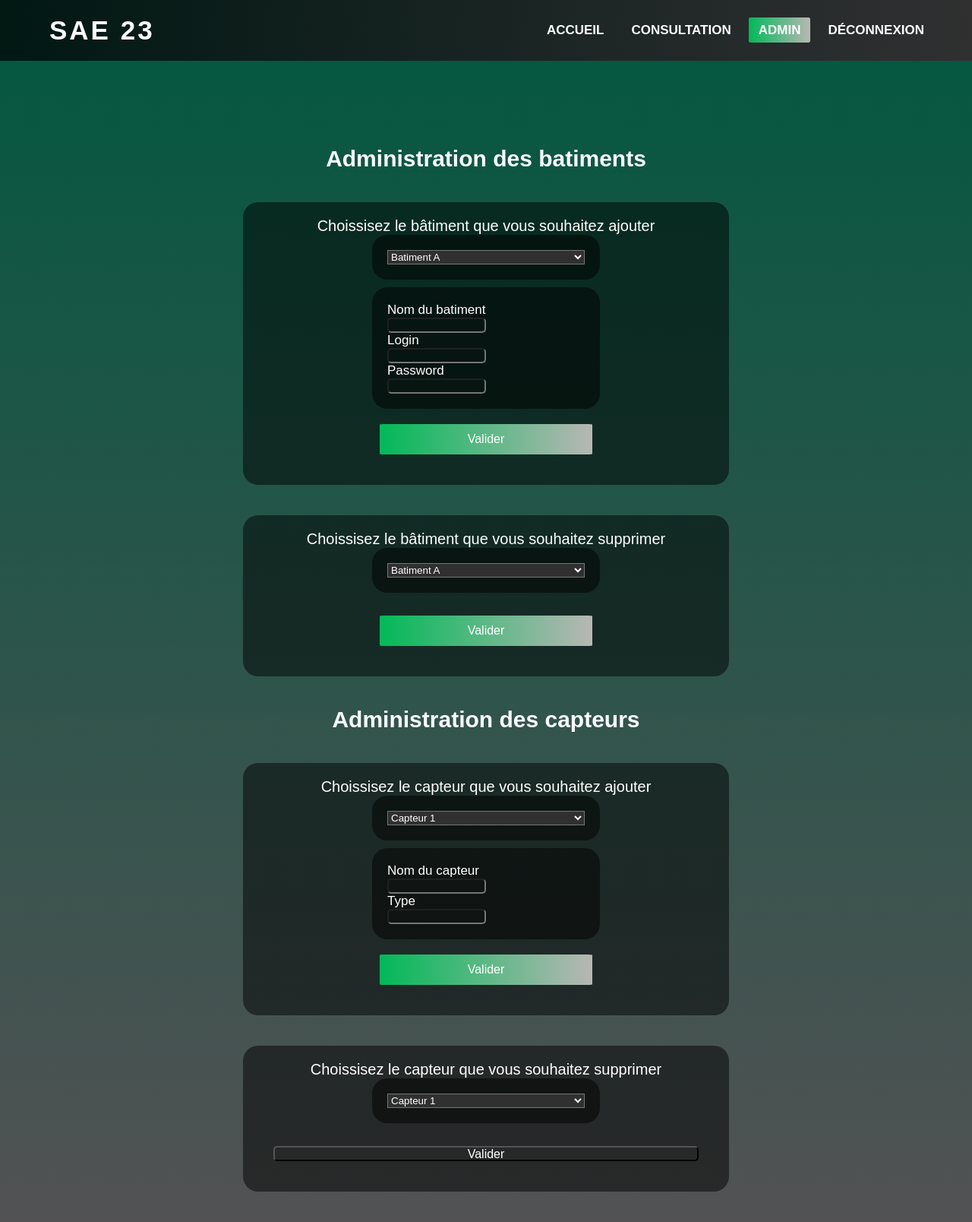
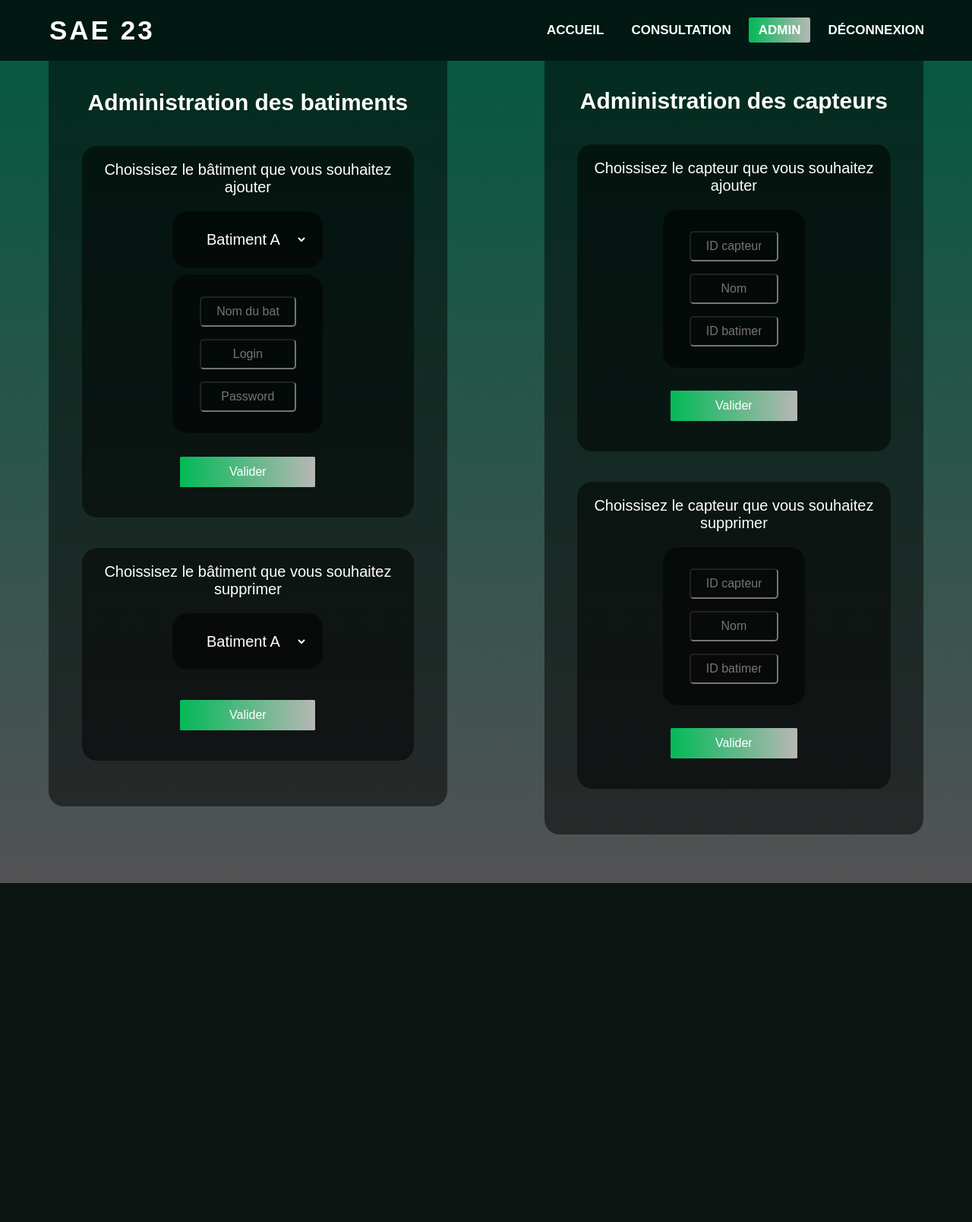
Before and after one commit to staringhan/SAE23, a PHP site: page /admin.php in a window 1280 px wide. Shown: the whole page at 76% size. After the commit the page ends 1162 px from the top, so only its background shows below. Run offline with PHP 8.4, Linux system fonts and the light colour scheme; a user stored in the database is signed in; some web fonts are replaced.

Commit message:
Modification fichier admin php

```diff
--- a/admin.php
+++ b/admin.php
@@ -42,7 +42,7 @@ if (!isset($_SESSION['admin']) || $_SESSION['admin'] !== true) {
 
 <main>
 
-
+<section class="parentG">
     <h2 class="hautpage">Administration des batiments</h2>
 
     <section class="admin">
@@ -59,14 +59,14 @@ if (!isset($_SESSION['admin']) || $_SESSION['admin'] !== true) {
             </section>
 
         <section class="form">
-                <label for="nom" class="texte">Nom du batiment</label><br>
-                <input type="text" id="nom" name="nom" value=""><br>
 
-                <label for="login" class="texte">Login</label><br>
-                <input type="text" id="login" name="login" value=""><br>
+                <input type="text" id="nom" name="nom" placeholder="Nom du batiment"><br>
 
-                <label for="nom" class="texte">Password</label><br>
-                <input type="text" id="mdp" name="mdp" value=""><br>
+
+                <input type="text" id="login" name="login" placeholder="Login"><br>
+
+
+                <input type="text" id="mdp" name="mdp" placeholder="Password"><br>
         </section>
             <section class="valid">
                 <input type="submit" value="Valider" class="valider" />
@@ -96,11 +96,13 @@ if (!isset($_SESSION['admin']) || $_SESSION['admin'] !== true) {
         </form>
 
     </section>
+</section>
+
+<section class="parentD">
 
 
-<section class="TITREBAS">
-    <h2>Administration des capteurs</h2>
-</section>
+    <h2 class="hautpage">Administration des capteurs</h2>
+
 
 
 <section class="admin">
@@ -108,22 +110,16 @@ if (!isset($_SESSION['admin']) || $_SESSION['admin'] !== true) {
     <form action="#" method="post" enctype="multipart/form-data">
 
             <legend class="form">Choissisez le capteur que vous souhaitez ajouter</legend>
-            <section class="batiment">
 
-                <select id="ID_cap" name="ID_bat">
-                    <option value="A">Capteur 1 </option>
-                    <option value="B">Capteur 2</option>
-                    <option value="C">Capteur 3</option>
-                    <option value="D">Capteur 4</option>
-                  </select>
-            </section>
 
         <section class="form">
-                <label for="nom" class="texte">Nom du capteur</label><br>
-                <input type="text" id="nom" name="nom" value=""><br>
 
-                <label for="login" class="texte">Type</label><br>
-                <input type="text" id="login" name="login" value=""><br>
+
+            <input type="text" id="ID-cap" name="nom" placeholder="ID capteur"><br>
+
+            <input type="text" id="nom" name="login" placeholder="Nom"><br>
+
+            <input type="text" id="ID-bat" name="login" placeholder="ID batiment"><br>
 
         </section>
             <section class="valid">
@@ -137,19 +133,22 @@ if (!isset($_SESSION['admin']) || $_SESSION['admin'] !== true) {
     <form action="#" method="post" enctype="multipart/form-data">
 
             <legend class="form">Choissisez le capteur que vous souhaitez supprimer</legend>
-            <section class="batiment">
+            <section class="form">
 
-                <select id="ID_cap" name="ID_bat">
-                    <option value="A">Capteur 1</option>
-                    <option value="B">Capteur 2</option>
-                    <option value="C">Capteur 3</option>
-                    <option value="D">Capteur 4</option>
-                  </select>
-            </section>
+                <input type="text" id="ID-cap" name="nom" placeholder="ID capteur"><br>
+
+                <input type="text" id="nom" name="login" placeholder="Nom"><br>
+
+
+                <input type="text" id="ID-bat" name="login" placeholder="ID batiment"><br>
+
+        </section>
 
         <section class="valid">
-            <input type="submit" value="Valider" />
+            <input type="submit" value="Valider" class="valider" />
         </section>
     </form>
 
 </section>
+
+</section>
--- a/styles/style23.css
+++ b/styles/style23.css
@@ -44,11 +44,12 @@ main{
 }
 /* --------------------------FORMULAIRE------------------------------------- */
 
-.radio-input {
-    float: left;
-    margin-right: 5px; /* Ajoute une marge entre les boutons radio et les labels */
-  }
-
+section.admin{
+	width: 90%;
+	display: block;
+  	margin-left: auto;
+  	margin-right: auto;
+}
   label.nomBAT{
 	font-size: 17px;
 }
@@ -57,13 +58,10 @@ label.texte{
 	font-size: 17px;
 }
 
-fieldset{
-	margin:auto;
-}
-
 section.form{
 	margin: auto;
 	width: 50%;
+	text-align: center;
 
 }
 
@@ -75,12 +73,77 @@ section.batiment{
 legend.form{
 	font-size: 20px;
 	text-align: center;
-	margin: auto;
+	margin-bottom: 20px;
 }
 
 select{
 	background-color: #303031;
 	width: 100%;
+    margin: 0;
+    padding: 5px 1px;
+
+    cursor: pointer;
+    border: none;
+    border-radius: 0;
+    background-color: transparent;
+	color: darken(#015413,35%);
+	font-size: 20px;
+	text-align: center;
+}
+
+.valid{
+	background-color: transparent;
+	margin: auto;
+	text-align: center;
+
+
+}
+
+input{
+	font-size: 16px;
+	height: 40px;
+	background-color:transparent;
+	border-radius: 2%;
+	width: 80%;
+	margin: 3%;
+	text-align: center;
+	border-radius: 5px;
+	box-sizing: border-box;
+
+}
+
+
+
+input.valider{
+	height: 40px;
+	border-radius: 2%;
+	width: 50%;
+	border: none;
+	background-color: #02b958;
+    background-image: linear-gradient(90deg, #02b958 0%, #b7b7b4 100%);
+	margin-bottom: 0px;
+}
+
+input.valider:hover{
+	background-color: #026f35;
+    background-image: linear-gradient(90deg, #012f16 0%, #5a5a59 100%);
+	cursor: pointer;
+	transition: .2s;
+}
+
+
+
+input[type=text]{
+	padding: 12px 20px;
+	margin: 8px 0;
+	box-sizing: border-box;
+}
+
+
+
+legend{
+	text-align: center;
+	margin-bottom: 10px;
 }
 /* --------------------------FORMULAIRE------------------------------------- */
 
@@ -104,7 +167,6 @@ label.Name{				/*style du logo DANIEL HALIDI*/
 header{ 				/*style du header*/
 	 position: fixed;
 	 background-color: #011813;
-	 background-image: linear-gradient(91deg, #011813 0%, #303031 100%);
 	 padding-left: 15px;
 	 padding-right: 15px;
 	 margin-top: 0px;
@@ -150,6 +212,12 @@ nav ul li a{
 nav ul li a:hover{				/*style du hover des liens de la navbar */
 background-color: #02b958;
 background-image: linear-gradient(90deg, #02b958 0%, #b7b7b4 100%);
+
+
+
+
+
+
 
 transition: .5s ;
 }
@@ -203,58 +271,12 @@ h1{
   }
 }
 
-h2{
+h2.hautpage{
 	text-align: center;
 	font-size: 30px;
-
+	margin-top: 7%;
 }
 
-.valid{
-	background-color: transparent;
-	margin: auto;
-	text-align: center;
-
-
-}
-
-input{
-	font-size: 16px;
-	height: 20px;
-	background-color:transparent;
-	width: 100%;
-	text-align: center;
-	border-radius: 5px;
-
-}
-
-input.valider{
-	height: 40px;
-	border-radius: 2%;
-	width: 50%;
-	border: none;
-	background-color: #02b958;
-    background-image: linear-gradient(90deg, #02b958 0%, #b7b7b4 100%);
-}
-
-
-.hautpage{
-
-	margin-top: 15%;
-}
-
-input[type=text] {
-	transition: width 0.4s ease-in-out;
-	font-size: 16px;
-	width: 50%;
-  }
-
-  input[type=text]:focus {
-	width: 80%;
-  }
-
-legend{
-	text-align: center;
-}
 /* --------------------------TITRES------------------------------------- */
 
 /* --------------------------SECTIONS------------------------------------- */
@@ -265,6 +287,20 @@ section{
   padding: 20px;
 }
 
+.parentG{
+	float: left;
+	clear: none;
+	width: 41%;
+	margin: 5%;
+
+}
+
+.parentD{
+	float: right;
+	clear: none;
+	width: 39%;
+	margin: 5%;
+}
 .TITRE{
 	margin-top: 20px;
 	margin-bottom: 40px;
@@ -288,12 +324,7 @@ section p{
 
 }
 
-.admin{
-	width: 50%;
-	display: block;
-  	margin-left: auto;
-  	margin-right: auto;
-}
+
 
 
  section a:visited{
@@ -383,6 +414,20 @@ img.validator{
 
 	nav ul li a{
 		padding: 3px 3px;
+	}
+
+	.parentD{
+		margin-top: 10%;
+		float: none;
+		margin: auto;
+		width: 80%;
+	}
+
+	.parentG{
+		margin-top: 5%;
+		float: none;
+		margin: auto;
+		width: 80%;
 	}
 }
 
```
